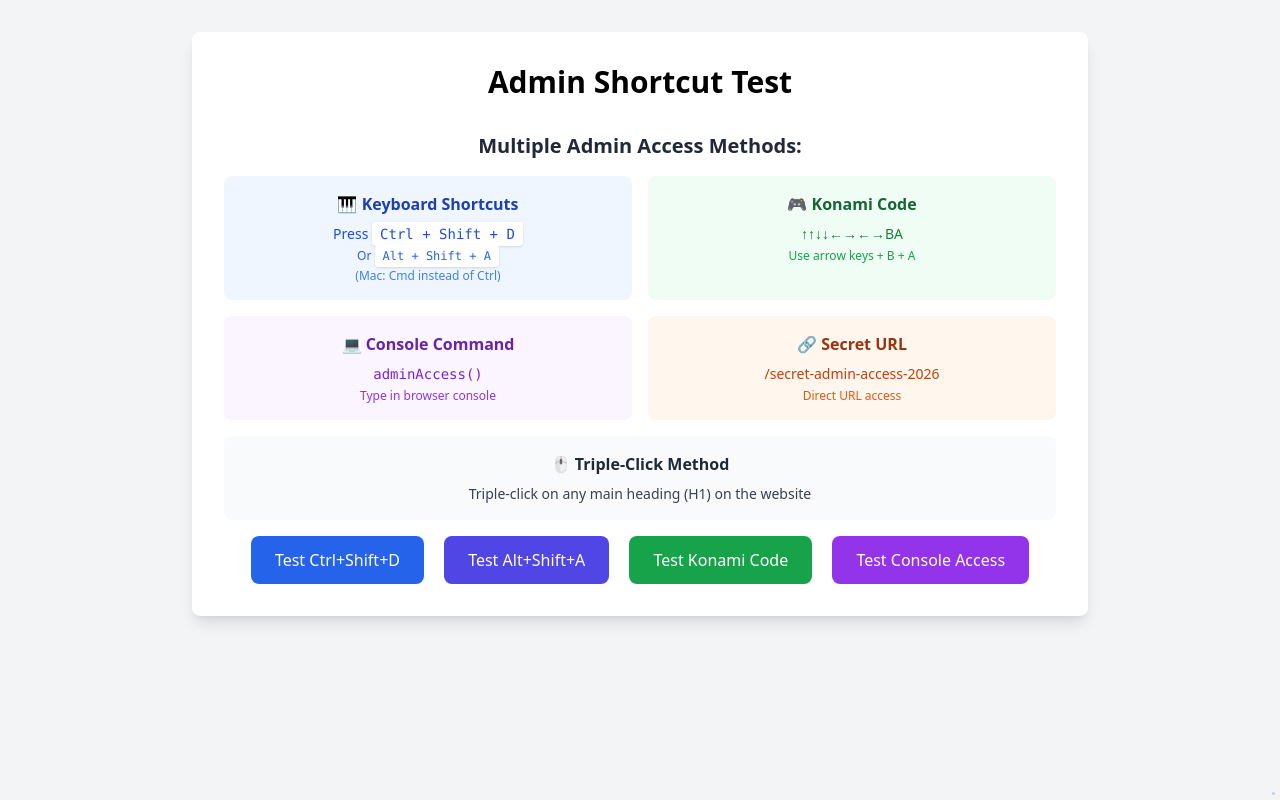
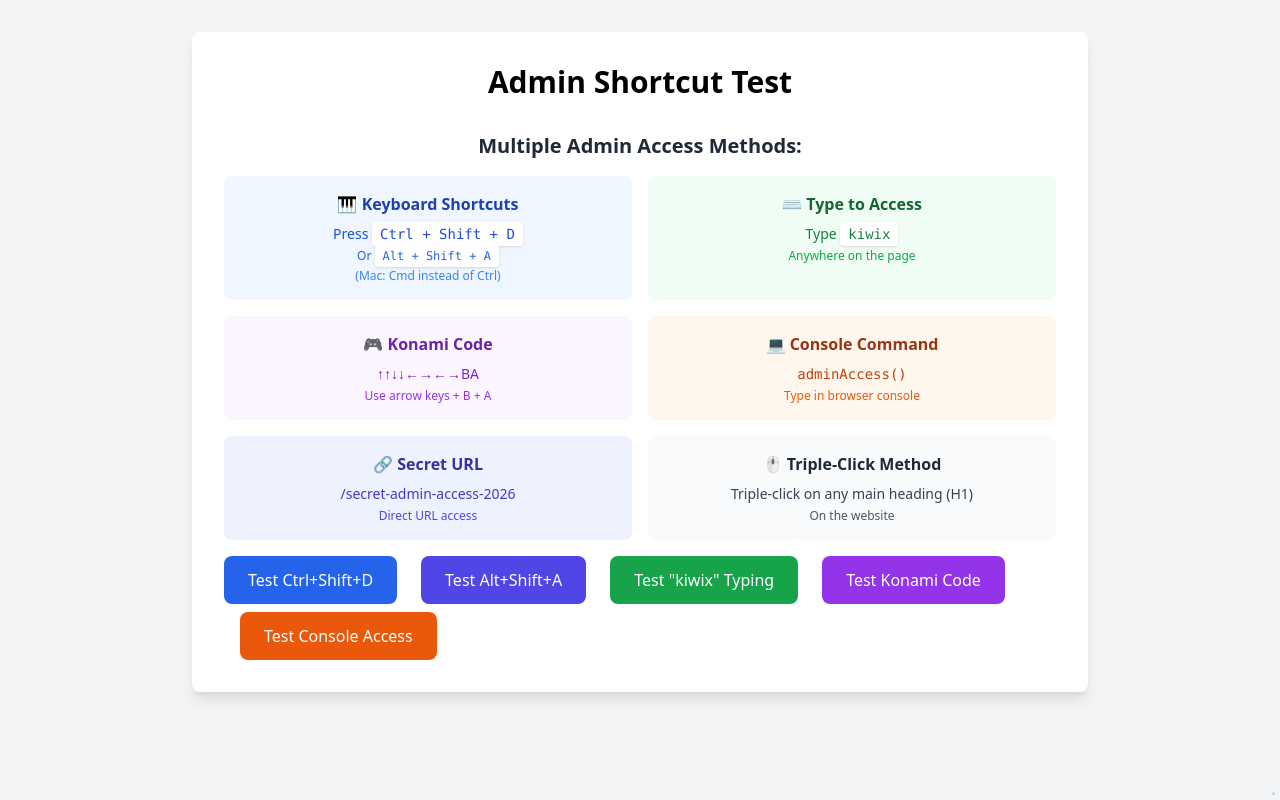
Before and after one commit to kiwixcompo/appcraftservices, a PHP site: page /test-admin-shortcut.html in a window 1280 px wide. Run offline with PHP 8.4, Linux system fonts and the light colour scheme; some libraries are stand-ins or nearby versions.

Commit message:
Auto-sync:

```diff
--- a/admin/login.php
+++ b/admin/login.php
@@ -11,7 +11,7 @@ if ($_POST) {
     if ($username === 'kiwix' && $password === 'Admin123!') {
         $_SESSION['admin_logged_in'] = true;
         $_SESSION['admin_username'] = $username;
-        header('Location: index.php');
+        header('Location: /admin/index.php');
         exit;
     } else {
         $error = 'Invalid username or password';
--- a/assets/script.js
+++ b/assets/script.js
@@ -786,7 +786,59 @@ document.addEventListener('keydown', function(e) {
         return;
     }
 
-    // Method 3: Konami Code for admin access (↑↑↓↓←→←→BA)
+    // Method 3: Type "kiwix" anywhere on the page
+    if (!window.typedSequence) {
+        window.typedSequence = '';
+        window.typedTimer = null;
+    }
+
+    // Only capture regular letter keys (not special keys)
+    if (e.key.length === 1 && e.key.match(/[a-zA-Z]/)) {
+        window.typedSequence += e.key.toLowerCase();
+
+        // Clear the sequence after 3 seconds of inactivity
+        clearTimeout(window.typedTimer);
+        window.typedTimer = setTimeout(() => {
+            window.typedSequence = '';
+        }, 3000);
+
+        // Keep only the last 10 characters
+        if (window.typedSequence.length > 10) {
+            window.typedSequence = window.typedSequence.slice(-10);
+        }
+
+        // Check if "kiwix" was typed
+        if (window.typedSequence.includes('kiwix')) {
+            e.preventDefault();
+            window.typedSequence = ''; // Reset sequence
+
+            // Show confirmation message
+            const adminMessage = document.createElement('div');
+            adminMessage.style.cssText = `
+                position: fixed;
+                top: 50%;
+                left: 50%;
+                transform: translate(-50%, -50%);
+                background: linear-gradient(135deg, #10b981 0%, #059669 100%);
+                color: white;
+                padding: 20px 40px;
+                border-radius: 10px;
+                font-size: 18px;
+                font-weight: bold;
+                z-index: 10000;
+                box-shadow: 0 10px 30px rgba(0,0,0,0.3);
+                text-align: center;
+            `;
+            adminMessage.innerHTML = '🔑 "kiwix" detected!<br>Accessing Admin Panel...';
+            document.body.appendChild(adminMessage);
+
+            setTimeout(() => {
+                window.location.href = '/admin/login.php';
+            }, 1500);
+        }
+    }
+
+    // Method 4: Konami Code for admin access (↑↑↓↓←→←→BA)
     if (!window.konamiSequence) {
         window.konamiSequence = [];
         window.konamiCode = [
@@ -840,21 +892,22 @@ document.addEventListener('keydown', function(e) {
     }
 });
 
-// Method 4: Console access
+// Method 5: Console access
 window.adminAccess = function() {
     console.log('🔐 Admin access granted via console');
     window.location.href = '/admin/login.php';
 };
 
-// Method 5: Secret URL hint in console
+// Method 6: Secret URL hint in console
 console.log('%c🔧 Developer Tools Detected', 'color: #3b82f6; font-size: 16px; font-weight: bold;');
 console.log('%cAdmin Access Methods:', 'color: #6b7280; font-size: 14px;');
 console.log('%c• Keyboard: Ctrl+Shift+D or Alt+Shift+A', 'color: #6b7280; font-size: 12px;');
+console.log('%c• Type: "kiwix" anywhere on the page', 'color: #6b7280; font-size: 12px;');
 console.log('%c• Console: adminAccess()', 'color: #6b7280; font-size: 12px;');
 console.log('%c• Secret URL: /secret-admin-access-2026', 'color: #6b7280; font-size: 12px;');
 console.log('%c• Konami Code: ↑↑↓↓←→←→BA', 'color: #6b7280; font-size: 12px;');
 
-// Method 6: Triple-click on logo/title for admin access
+// Method 7: Triple-click on logo/title for admin access
 document.addEventListener('DOMContentLoaded', function() {
     // Add a small, nearly invisible element that indicates admin access is available
     const adminIndicator = document.createElement('div');
@@ -926,7 +979,7 @@ document.addEventListener('DOMContentLoaded', function() {
                 <div style="display: flex; align-items: center; justify-content: space-between;">
                     <div>
                         <div style="font-weight: bold; margin-bottom: 4px;">🔧 Admin Access Updated</div>
-                        <div style="font-size: 12px; opacity: 0.9;">Use Ctrl+Shift+D or Alt+Shift+A</div>
+                        <div style="font-size: 12px; opacity: 0.9;">Type "kiwix" or use Ctrl+Shift+D</div>
                     </div>
                     <button onclick="this.parentElement.parentElement.remove()" style="background: none; border: none; color: white; font-size: 18px; cursor: pointer; margin-left: 10px;">&times;</button>
                 </div>
--- a/test-admin-shortcut.html
+++ b/test-admin-shortcut.html
@@ -23,40 +23,52 @@
                     </div>
 
                     <div class="bg-green-50 p-4 rounded-lg">
-                        <h3 class="font-semibold text-green-800 mb-2">🎮 Konami Code</h3>
-                        <p class="text-sm text-green-700">↑↑↓↓←→←→BA</p>
-                        <p class="text-xs text-green-600 mt-1">Use arrow keys + B + A</p>
+                        <h3 class="font-semibold text-green-800 mb-2">⌨️ Type to Access</h3>
+                        <p class="text-sm text-green-700">Type <kbd class="bg-white px-2 py-1 rounded shadow">kiwix</kbd></p>
+                        <p class="text-xs text-green-600 mt-1">Anywhere on the page</p>
                     </div>
 
                     <div class="bg-purple-50 p-4 rounded-lg">
-                        <h3 class="font-semibold text-purple-800 mb-2">💻 Console Command</h3>
-                        <p class="text-sm text-purple-700"><code>adminAccess()</code></p>
-                        <p class="text-xs text-purple-600 mt-1">Type in browser console</p>
+                        <h3 class="font-semibold text-purple-800 mb-2">🎮 Konami Code</h3>
+                        <p class="text-sm text-purple-700">↑↑↓↓←→←→BA</p>
+                        <p class="text-xs text-purple-600 mt-1">Use arrow keys + B + A</p>
                     </div>
 
                     <div class="bg-orange-50 p-4 rounded-lg">
-                        <h3 class="font-semibold text-orange-800 mb-2">🔗 Secret URL</h3>
-                        <p class="text-sm text-orange-700">/secret-admin-access-2026</p>
-                        <p class="text-xs text-orange-600 mt-1">Direct URL access</p>
+                        <h3 class="font-semibold text-orange-800 mb-2">💻 Console Command</h3>
+                        <p class="text-sm text-orange-700"><code>adminAccess()</code></p>
+                        <p class="text-xs text-orange-600 mt-1">Type in browser console</p>
                     </div>
                 </div>
 
-                <div class="mt-6 p-4 bg-gray-50 rounded-lg">
-                    <h3 class="font-semibold text-gray-800 mb-2">🖱️ Triple-Click Method</h3>
-                    <p class="text-sm text-gray-700">Triple-click on any main heading (H1) on the website</p>
+                <div class="mt-4 grid grid-cols-1 md:grid-cols-2 gap-4">
+                    <div class="bg-indigo-50 p-4 rounded-lg">
+                        <h3 class="font-semibold text-indigo-800 mb-2">🔗 Secret URL</h3>
+                        <p class="text-sm text-indigo-700">/secret-admin-access-2026</p>
+                        <p class="text-xs text-indigo-600 mt-1">Direct URL access</p>
+                    </div>
+
+                    <div class="bg-gray-50 p-4 rounded-lg">
+                        <h3 class="font-semibold text-gray-800 mb-2">🖱️ Triple-Click Method</h3>
+                        <p class="text-sm text-gray-700">Triple-click on any main heading (H1)</p>
+                        <p class="text-xs text-gray-600 mt-1">On the website</p>
+                    </div>
                 </div>
 
-                <div class="mt-8 space-x-4">
+                <div class="mt-8 space-x-4 flex flex-wrap gap-2">
                     <button onclick="testShortcut()" class="bg-blue-600 text-white px-6 py-3 rounded-lg hover:bg-blue-700 transition-colors">
                         Test Ctrl+Shift+D
                     </button>
                     <button onclick="testAltShortcut()" class="bg-indigo-600 text-white px-6 py-3 rounded-lg hover:bg-indigo-700 transition-colors">
                         Test Alt+Shift+A
                     </button>
-                    <button onclick="testKonamiCode()" class="bg-green-600 text-white px-6 py-3 rounded-lg hover:bg-green-700 transition-colors">
+                    <button onclick="testKiwixTyping()" class="bg-green-600 text-white px-6 py-3 rounded-lg hover:bg-green-700 transition-colors">
+                        Test "kiwix" Typing
+                    </button>
+                    <button onclick="testKonamiCode()" class="bg-purple-600 text-white px-6 py-3 rounded-lg hover:bg-purple-700 transition-colors">
                         Test Konami Code
                     </button>
-                    <button onclick="testConsoleAccess()" class="bg-purple-600 text-white px-6 py-3 rounded-lg hover:bg-purple-700 transition-colors">
+                    <button onclick="testConsoleAccess()" class="bg-orange-600 text-white px-6 py-3 rounded-lg hover:bg-orange-700 transition-colors">
                         Test Console Access
                     </button>
                 </div>
@@ -83,6 +95,32 @@
             });
 
             testRedirect(event, 'Ctrl+Shift+D shortcut');
+        }
+
+        function testKiwixTyping() {
+            showTestResult('Testing "kiwix" typing method...', 'green');
+
+            // Reset the typed sequence
+            window.typedSequence = '';
+
+            // Simulate typing "kiwix"
+            const letters = ['k', 'i', 'w', 'i', 'x'];
+
+            letters.forEach((letter, index) => {
+                setTimeout(() => {
+                    const event = new KeyboardEvent('keydown', {
+                        key: letter,
+                        bubbles: true
+                    });
+
+                    if (index === letters.length - 1) {
+                        // Test redirect on the last letter
+                        testRedirect(event, '"kiwix" typing method');
+                    } else {
+                        document.dispatchEvent(event);
+                    }
+                }, index * 100);
+            });
         }
 
         function testAltShortcut() {
```
Also changed, not shown: admin/admin.js (+67 -12 lines), admin/index.php (+0 -14 lines).
